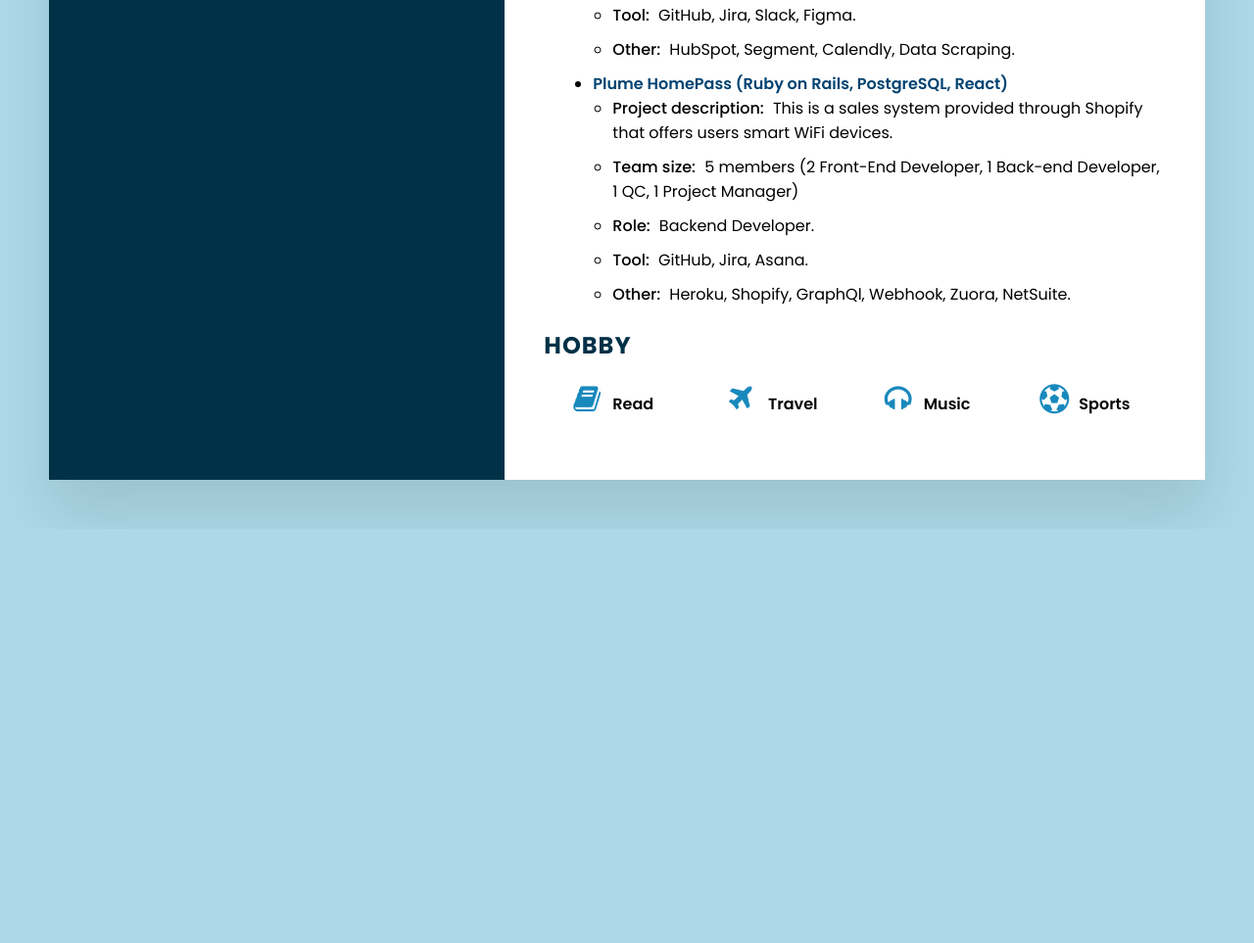
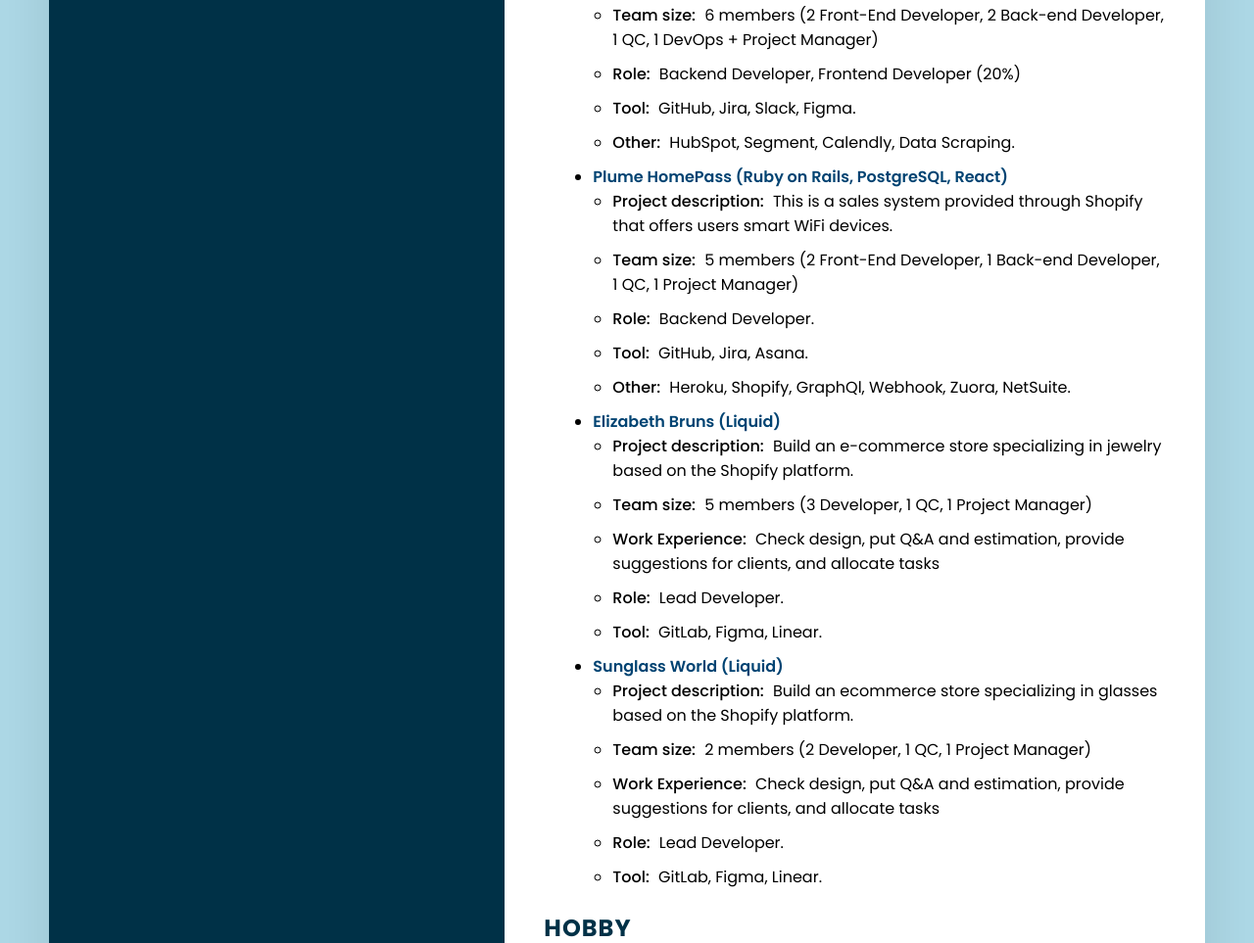
Before and after one commit to huucuongvn/huucuongvn.github.io, a plain HTML site: page index.html in a window 1280 px wide. Shown: the part 1837-2800 px from the top of the page at 98% size. Before the commit the page ends 2377 px from the top, so only its background shows below. Drawn offline with Linux system fonts and the light colour scheme.

Commit message:
update work experience

```diff
--- a/index.html
+++ b/index.html
@@ -36,17 +36,9 @@
                         <span class="text">huucuongbeat95@gmail.com</span>
                     </li>
                     <li>
-                        <span class="icon"><i class="fa fa-skype" aria-hidden="true"></i></span>
-                        <a class="text" href="https://join.skype.com/invite/it7AigiMLChm" target="_blank">Skype</a>
-                    </li>
-                    <li>
                         <span class="icon"><i class="fa fa-github" aria-hidden="true"></i></span>
                         <a class="text" href="https://github.com/huucuongvn" target="_blank">GitHub</a>
                     </li>
-                    <!-- <li>
-                        <span class="icon"><i class="fa fa-linkedin" aria-hidden="true"></i></span>
-                        <a class="text" href="https://www.linkedin.com/in/c%C6%B0%E1%BB%9Dng-nguy%E1%BB%85n-30432b192/" target="_blank">Linkedin</a>
-                    </li> -->
                     <li>
                         <span class="icon"><i class="fa fa-map-marker" aria-hidden="true"></i></span>
                         <span class="text">19, 3A Street, Binh Hung Hoa A Ward, Binh Tan District, Ho Chi Minh City</span>
@@ -184,6 +176,14 @@
                         <div class="text">MySQL</div>
                     </div>
                     <div class="image3">
+                        <img src="image/shopify.png" alt="MySQL" style="width: 50;">
+                        <div class="text">Shopify</div>
+                    </div>
+                    <div class="image3">
+                        <img src="image/figma.png" alt="MySQL" style="width: 50;">
+                        <div class="text">Figma</div>
+                    </div>
+                    <div class="image3">
                         <img src="image/problemsolving.jpg" alt="Problem Solving" style="width: 50;">
                         <div class="text">Problem Solving</div>
                     </div>
@@ -213,7 +213,7 @@
                         <h3>HDWEBSOFT - Software Development Company</h4>
                         <h4>(11/2021 - Present)</h5>
                         <h4>Position:  <span class="position">Backend Developer</span></h5>
-                        <h4>Participated in 3 social media projects:</h5>
+                        <h4>Participated in 2 social media projects and 3 E-Commerce projects:</h5>
                         <div class="text-2">
                             <ul>
                                 <li>
@@ -281,6 +281,48 @@
                                     </ul>
 
                                 </li>
+                                <li>
+                                    <a href="" target="_blank">Elizabeth Bruns (Liquid)</a>
+                                    <ul class="desc">
+                                        <li>
+                                            <span class="description">Project description: </span>Build an e-commerce store specializing in jewelry based on the Shopify platform.
+                                        </li>
+                                        <li>
+                                            <span class="description">Team size: </span>5 members (3 Developer, 1 QC, 1 Project Manager)
+                                        </li>
+                                        <li>
+                                            <span class="description">Work Experience: </span>Check design, put Q&A and estimation, provide suggestions for clients, and allocate tasks
+                                        </li>
+                                        <li>
+                                            <span class="description">Role: </span>Lead Developer.
+                                        </li>
+                                        <li>
+                                            <span class="description">Tool: </span>GitLab, Figma, Linear.
+                                        </li>
+                                    </ul>
+
+                                </li>
+                                <li>
+                                    <a href="" target="_blank">Sunglass World (Liquid)</a>
+                                    <ul class="desc">
+                                        <li>
+                                            <span class="description">Project description: </span>Build an ecommerce store specializing in glasses based on the Shopify platform.
+                                        </li>
+                                        <li>
+                                            <span class="description">Team size: </span>2 members (2 Developer, 1 QC, 1 Project Manager)
+                                        </li>
+                                        <li>
+                                            <span class="description">Work Experience: </span>Check design, put Q&A and estimation, provide suggestions for clients, and allocate tasks
+                                        </li>
+                                        <li>
+                                            <span class="description">Role: </span>Lead Developer.
+                                        </li>
+                                        <li>
+                                            <span class="description">Tool: </span>GitLab, Figma, Linear.
+                                        </li>
+                                    </ul>
+
+                                </li>
                             </ul>
                         </div>
                     </div>
```
Also changed, not shown: image/figma.png (added), image/shopify.png (added).
